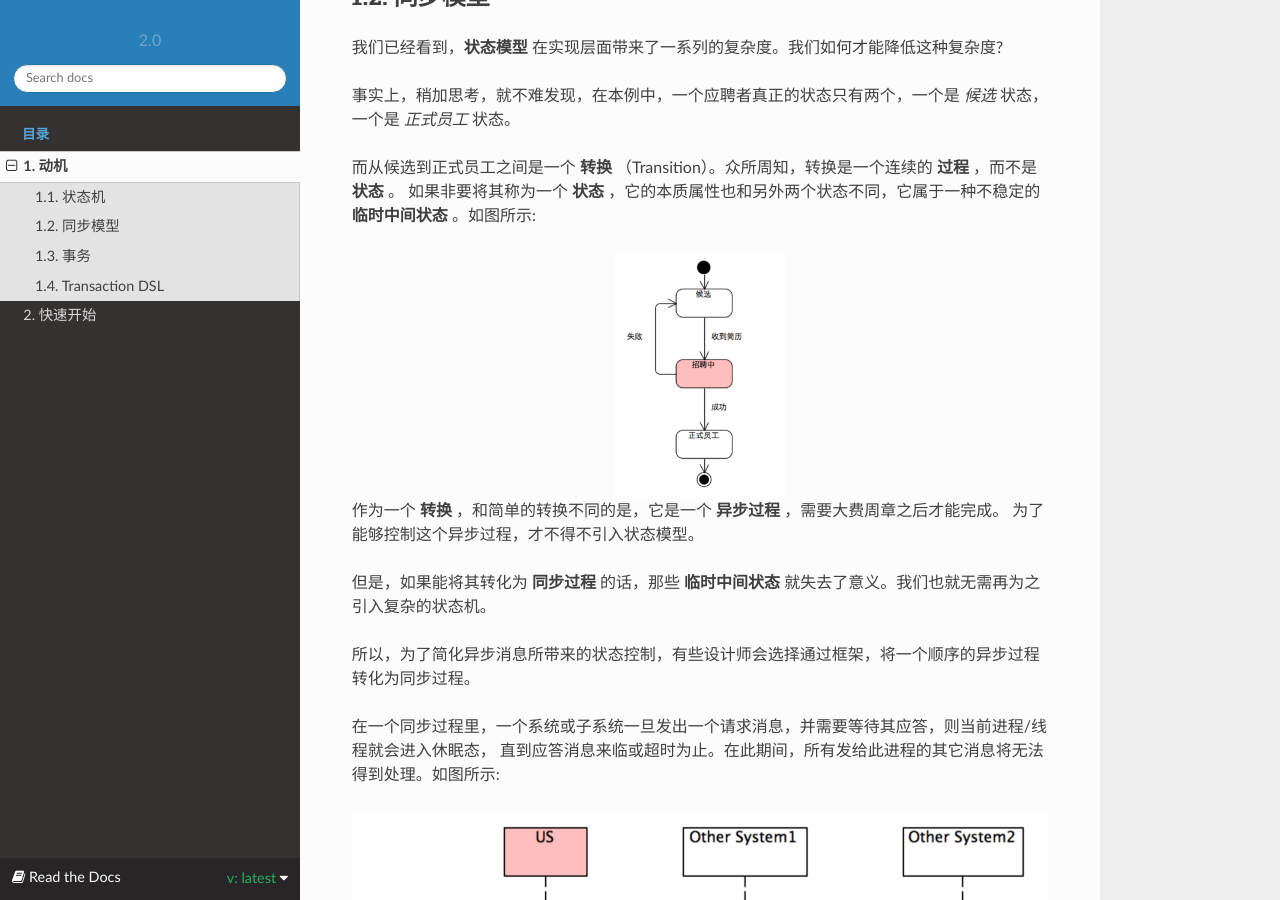
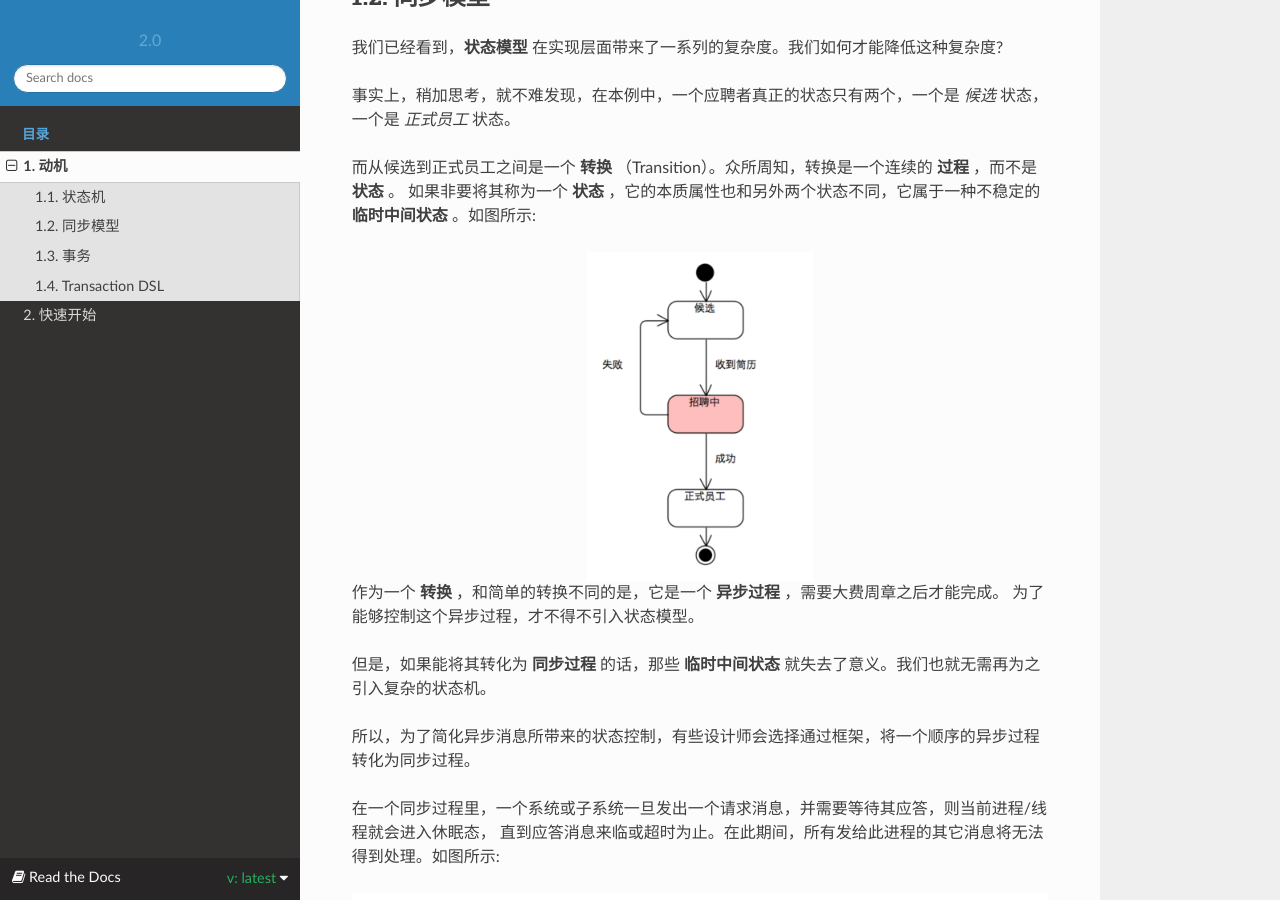
Before and after one commit to godsme/trans-dsl-2, a Sphinx documentation site: the page built from doc/source/motivation.rst, in a window 1280 px wide and 900 px high, scrolled down 4602 px. Built offline with Sphinx 7.4.7 and the Read the Docs theme 2.0.0, drawn with Linux system fonts in a browser that asks for light colours.

Commit message:
added more images

```diff
--- a/doc/source/motivation.rst
+++ b/doc/source/motivation.rst
@@ -166,7 +166,7 @@
 
 .. image:: images/ch-1/recruting-state-1.png
    :align: center
-   :scale: 30 %
+   :scale: 40 %
 
 作为一个 **转换** ，和简单的转换不同的是，它是一个 **异步过程** ，需要大费周章之后才能完成。
 为了能够控制这个异步过程，才不得不引入状态模型。
```
